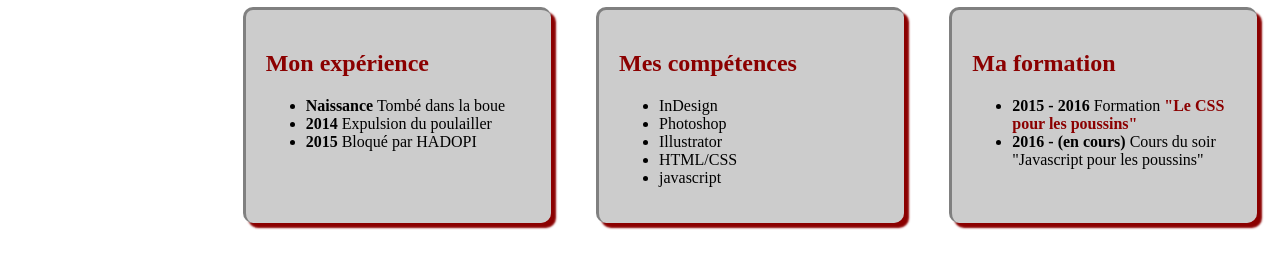
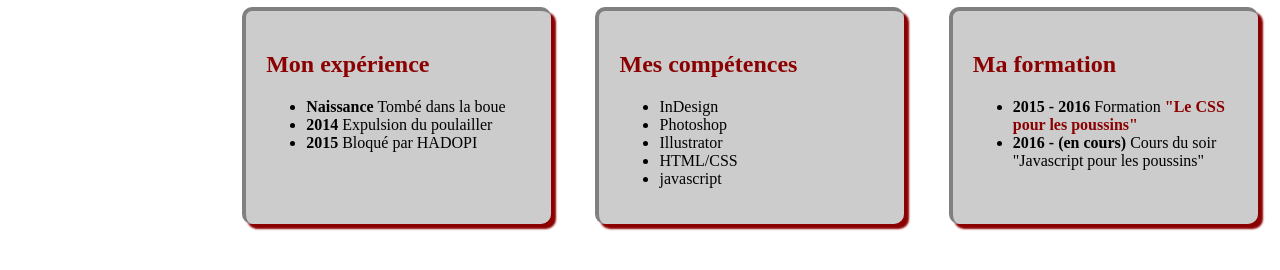
Before and after one commit to poumpoumpoum/cv, a plain HTML site: page index.html in a window 1280 px wide. Shown: the part 232-502 px from the top of the page. Drawn offline with Linux system fonts and the light colour scheme; a web font is replaced by a local one.

Commit message:
Modification des bordures dans le fichier CSS

```diff
--- a/css/styles.css
+++ b/css/styles.css
@@ -63,8 +63,8 @@ section {
     background-color: rgba(0, 0, 0, 0.2);
     border-radius: 10px;
     box-shadow: 5px 5px 2px darkred;
-    border-left: 3px solid grey;
-    border-top: 3px solid grey;
+    border-left: 4px solid grey;
+    border-top: 4px solid grey;
 }
 
 #titre {
```
